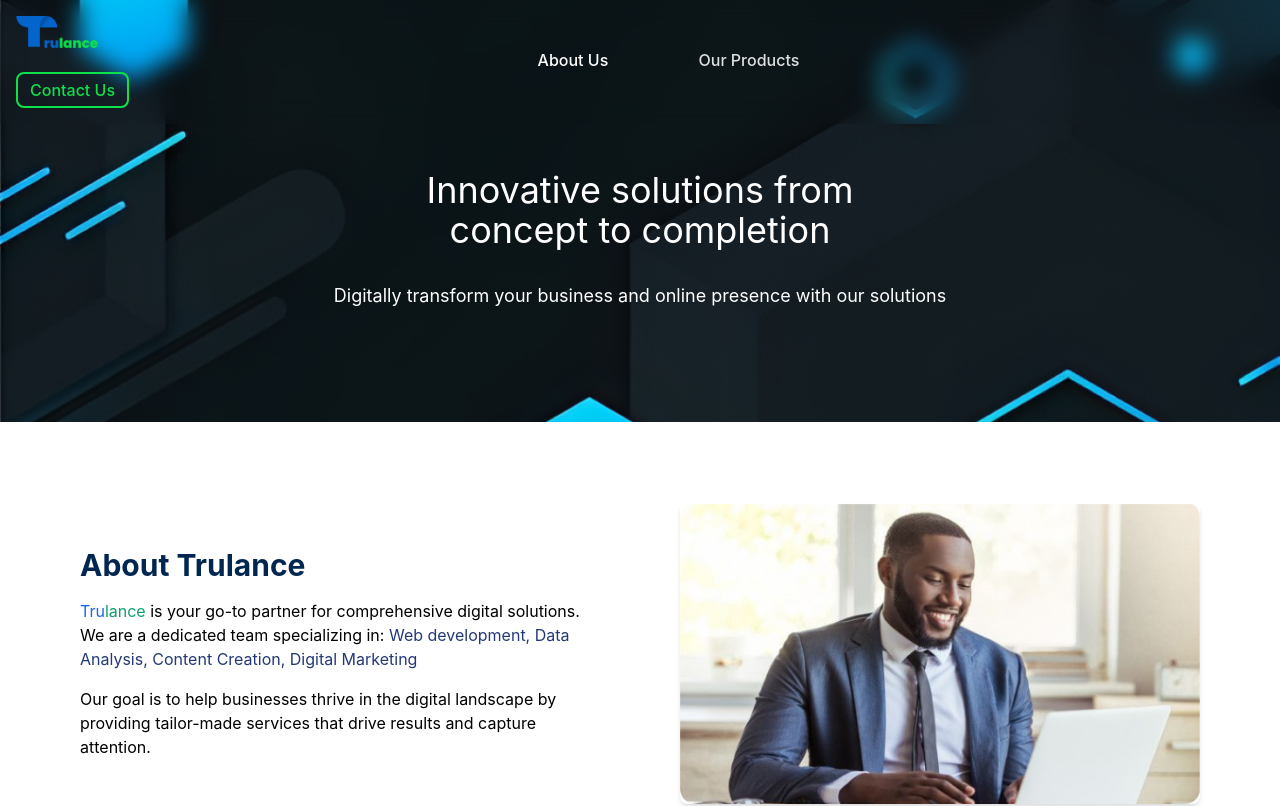
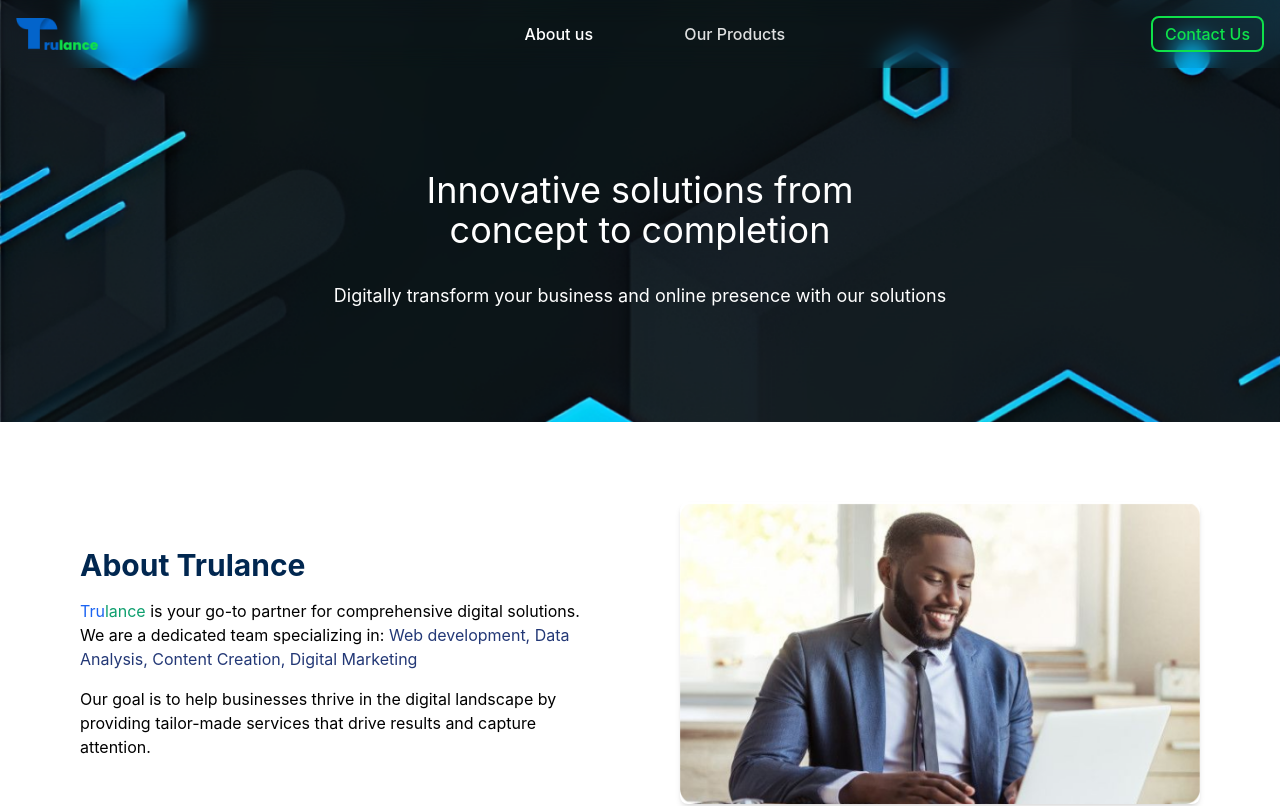
Before and after one commit to TrulanceHQ/trulance, a React (Vite) app: page /about in a window 1280 px wide. Shown: the top 806 px of the page. Built offline with nearby package versions, Linux system fonts and the light colour scheme.

Commit message:
updated the navbar component - works fine now

```diff
--- a/src/components/Navbar.jsx
+++ b/src/components/Navbar.jsx
@@ -78,13 +78,105 @@
 //   );
 // }
 
-import React, { useState } from "react";
-import { useLocation } from "react-router-dom";
-import ContactUsBtn from "./Buttons"; // Adjust the path as necessary
+// import React, { useState } from "react";
+// import { useLocation } from "react-router-dom";
+// import ContactUsBtn from "./Buttons"; // Adjust the path as necessary
+
+// export default function Navigation() {
+//   const [isOpen, setIsOpen] = useState(false); // State to control the toggle
+//   const location = useLocation();
+
+//   const isActive = (path) => {
+//     return location.pathname === path ? "text-buttonGreen" : "";
+//   };
+
+//   const toggleMenu = () => {
+//     setIsOpen(!isOpen); // Toggle menu open/close
+//   };
+
+//   return (
+//     <nav className="top-0 left-0 w-full backdrop-blur-md z-10 fixed border-gray-200 dark:bg-gray-900">
+//       <div className="max-w-screen-xl flex flex-wrap items-center justify-between mx-auto p-4">
+//         <a href="/" className="flex items-center space-x-3 rtl:space-x-reverse">
+//           <img src="images/Logo.png" className="h-8" alt="Trulance Logo" />
+//         </a>
+
+//         <div className="flex items-center md:hidden">
+//           <button
+//             onClick={toggleMenu} // Call the toggle function on click
+//             type="button"
+//             className="inline-flex items-center p-2 w-10 h-10 justify-center text-sm text-gray-500 rounded-lg hover:bg-gray-100 focus:outline-none focus:ring-2 focus:ring-gray-200 dark:text-gray-400 dark:hover:bg-gray-700 dark:focus:ring-gray-600"
+//             aria-controls="navbar-default"
+//             aria-expanded={isOpen} // Bind aria-expanded to the state
+//           >
+//             <span className="sr-only">Open main menu</span>
+//             <svg
+//               className="w-5 h-5"
+//               aria-hidden="true"
+//               xmlns="http://www.w3.org/2000/svg"
+//               fill="none"
+//               viewBox="0 0 17 14"
+//             >
+//               <path
+//                 stroke="currentColor"
+//                 strokeLinecap="round"
+//                 strokeLinejoin="round"
+//                 strokeWidth="2"
+//                 d="M1 1h15M1 7h15M1 13h15"
+//               />
+//             </svg>
+//           </button>
+//         </div>
+
+//         <div
+//           className={`${
+//             isOpen ? "block" : "hidden" // Show/hide based on state
+//           } w-full md:flex flex-row justify-center md:border-none bg-transparent backdrop-blur-md md:bg-transparent border border-gray-100 rounded-lg mt-4 md:mt-0`}
+//           id="navbar-default"
+//         >
+//           <ul className="font-medium flex flex-col pt-10 md:w-80 justify-start md:justify-center md:items-start items-center h-[80vh] md:h-auto p-4 md:p-0 md:flex-row md:space-x-8 rtl:space-x-reverse md:mt-0 md:border-0 dark:bg-gray-800 md:dark:bg-gray-900 dark:border-gray-700">
+//             <li className="w-full text-center border-b border-t border-gray-100 md:border-0">
+//               <a
+//                 href="/about"
+//                 className={`block py-2 px-3 text-white rounded hover:bg-gray-100 md:hover:bg-transparent md:border-0 md:hover:text-buttonGreen md:p-0 dark:text-white md:dark:hover:text-blue-500 dark:hover:bg-gray-700 dark:hover:text-white md:dark:hover:bg-transparent ${isActive(
+//                   "/about"
+//                 )}`}
+//               >
+//                 About Us
+//               </a>
+//             </li>
+//             <li className="w-full text-center border-b border-t border-gray-100 md:border-0 md:w-44">
+//               <a
+//                 href="/products"
+//                 className={`block py-2 px-1 rounded hover:bg-gray-100 md:hover:bg-transparent md:border-0 md:hover:text-buttonGreen md:p-0 dark:text-white md:dark:hover:text-blue-500 dark:hover:bg-gray-700 dark:hover:text-white md:dark:hover:bg-transparent ${isActive(
+//                   "/products"
+//                 )}`}
+//               >
+//                 Our Products
+//               </a>
+//             </li>
+//           </ul>
+//         </div>
+
+//         <div className="hidden md:flex md:w-auto md:ml-auto">
+//           {" "}
+//           {/* Positioned to the right */}
+//           <a href="/#ContactUs">
+//             <ContactUsBtn label={"Contact Us"} />
+//           </a>
+//         </div>
+//       </div>
+//     </nav>
+//   );
+// }
+
+import React, { useState } from "react"; // Import useState to manage the toggle state
+import ContactUsBtn from "./Buttons";
+import { Link, useLocation } from "react-router-dom";
 
 export default function Navigation() {
+  const location = useLocation();
   const [isOpen, setIsOpen] = useState(false); // State to control the toggle
-  const location = useLocation();
 
   const isActive = (path) => {
     return location.pathname === path ? "text-buttonGreen" : "";
@@ -100,8 +192,10 @@ export default function Navigation() {
         <a href="/" className="flex items-center space-x-3 rtl:space-x-reverse">
           <img src="images/Logo.png" className="h-8" alt="Trulance Logo" />
         </a>
+
+        {/* Toggle button for mobile view */}
         <button
-          onClick={toggleMenu} // Call the toggle function on click
+          onClick={toggleMenu} // Use the toggleMenu function
           type="button"
           className="inline-flex items-center p-2 w-10 h-10 justify-center text-sm text-gray-500 rounded-lg md:hidden hover:bg-gray-100 focus:outline-none focus:ring-2 focus:ring-gray-200 dark:text-gray-400 dark:hover:bg-gray-700 dark:focus:ring-gray-600"
           aria-controls="navbar-default"
@@ -124,35 +218,39 @@ export default function Navigation() {
             />
           </svg>
         </button>
+
+        {/* Navigation links and Contact Us button */}
         <div
           className={`${
             isOpen ? "block" : "hidden" // Show/hide based on state
-          } w-full md:flex flex-row justify-center md:border-none bg-transparent backdrop-blur-md md:bg-transparent border border-gray-100 rounded-lg mt-4 md:mt-0`}
+          } w-full md:w-96 md:flex flex-row justify-center md:border-none bg-transparent backdrop-blur-md md:bg-transparent border border-gray-100 rounded-lg mt-4 md:mt-0`}
           id="navbar-default"
         >
           <ul className="font-medium flex flex-col pt-10 md:w-80 justify-start md:justify-center md:items-start items-center h-[80vh] md:h-auto p-4 md:p-0 md:flex-row md:space-x-8 rtl:space-x-reverse md:mt-0 md:border-0 dark:bg-gray-800 md:dark:bg-gray-900 dark:border-gray-700">
             <li className="w-full text-center border-b border-t border-gray-100 md:border-0">
-              <a
-                href="/about"
-                className={`block py-2 px-3 text-white rounded hover:bg-gray-100 md:hover:bg-transparent md:border-0 md:hover:text-buttonGreen md:p-0 dark:text-white md:dark:hover:text-blue-500 dark:hover:bg-gray-700 dark:hover:text-white md:dark:hover:bg-transparent ${isActive(
+              <Link
+                to="/about"
+                className={`block py-2 px-3 text-white/100 rounded hover:bg-gray-100 md:hover:bg-transparent md:border-0 md:hover:text-buttonGreen md:p-0 dark:text-white md:dark:hover:text-blue-500 dark:hover:bg-gray-700 dark:hover:text-white md:dark:hover:bg-transparent ${isActive(
                   "/about"
                 )}`}
               >
-                About Us
-              </a>
+                About us
+              </Link>
             </li>
             <li className="w-full text-center border-b border-t border-gray-100 md:border-0 md:w-44">
-              <a
-                href="/products"
+              <Link
+                to="/products"
                 className={`block py-2 px-1 rounded hover:bg-gray-100 md:hover:bg-transparent md:border-0 md:hover:text-buttonGreen md:p-0 dark:text-white md:dark:hover:text-blue-500 dark:hover:bg-gray-700 dark:hover:text-white md:dark:hover:bg-transparent ${isActive(
                   "/products"
                 )}`}
               >
                 Our Products
-              </a>
+              </Link>
             </li>
           </ul>
         </div>
+
+        {/* Contact Us button on the top right */}
         <div className="hidden w-full md:w-auto md:flex flex-row justify-between">
           <a href="/#ContactUs">
             <ContactUsBtn label={"Contact Us"} />
```
